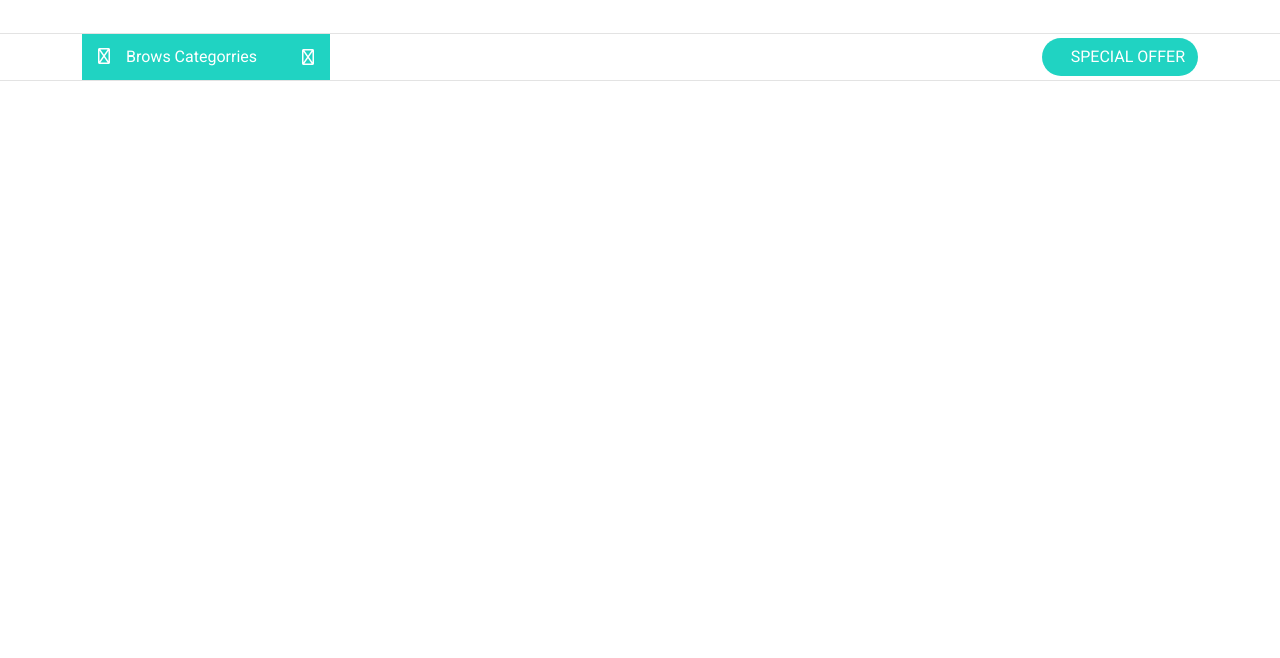
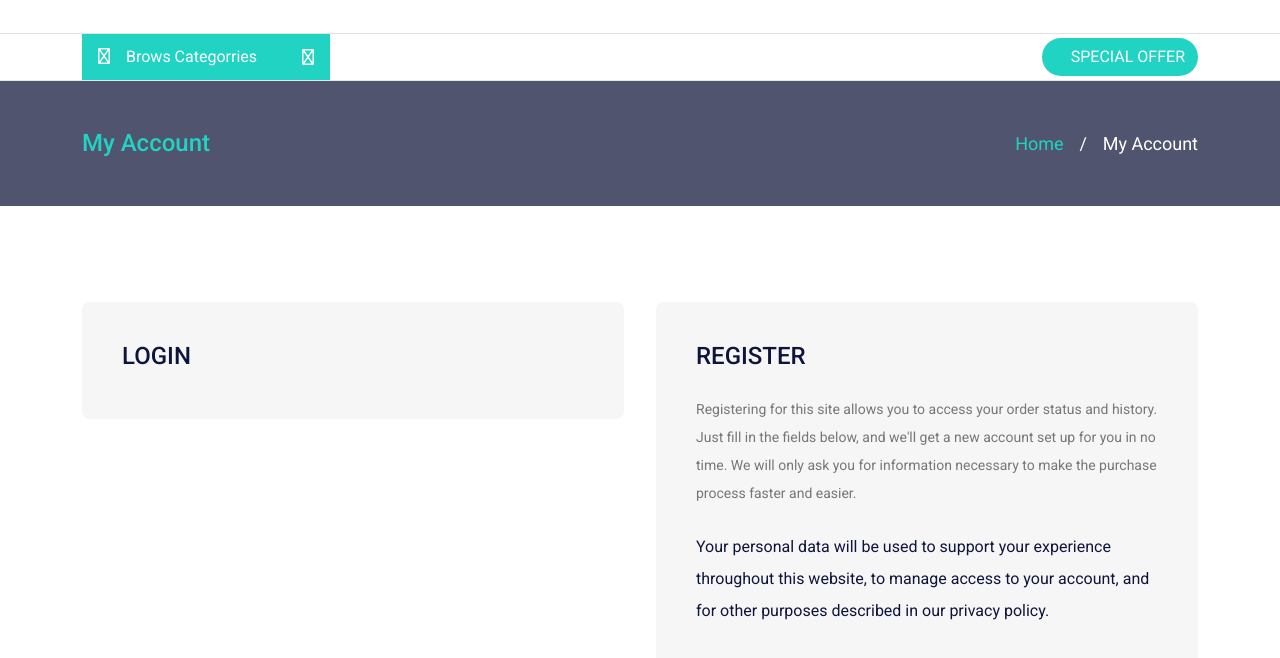
Before and after one commit to SuraAlhasnawi/webshop2, a plain HTML site: page account.html in a window 1280 px wide. Shown: the part 102-760 px from the top of the page. Drawn offline with nearby package versions, Linux system fonts and the light colour scheme.

Commit message:
write commit

```diff
--- a/account.html
+++ b/account.html
@@ -96,3 +96,44 @@
   </nav>
  </div>
 </header>
+
+<section  class="site-title">
+  <div class="container">
+    <h1>My Account</h1>
+     <ul class="breadcrumb">
+      <li><a href="index.html">Home</a></li>
+      <li>My Account</li>
+    </ul>
+  </div>
+</section>
+
+<section class="signup-signin">
+  <div class="container">
+    <div class="card">
+      <div class="card-body">
+       <h1 class="card-title">LOGIN</h1>
+
+      </div>
+    </div>
+    <div class="card">
+      <div class="card-body">
+       <h1 class="card-title">REGISTER</h1>
+       <P class="card-text text-small">Registering for this site allows you to access your order status and history. Just fill in the fields below, and we'll get a new account set up for you in no time. We will only ask you for information necessary to make the purchase process faster and easier.</P>
+
+
+
+
+       <P class="card-text">Your personal data will be used to support your experience throughout this website, to manage access to your account, and for other purposes described in our privacy policy.</P>
+      </div>
+    </div>
+  </div>
+</section>
+
+
+
+
+
+
+
+</body>
+</html>
--- a/css/style.css
+++ b/css/style.css
@@ -12,6 +12,7 @@
     --color-gray-2:#E3E3E3;
     --color-gray-3:#EEEEEE;
     --cololr-gray-4:#F6F6F6;
+    --cololr-gray-5:#777777;
     --color-product-instock:#82D8C6;
     --color-product-outofstock:#FE6C6C;
 
@@ -552,3 +553,93 @@ transition: all 0.3s ease-in-out;
      .new-arrivals .card .card-menu li a:hover{
      color:var(--color-theme);
       }
+
+
+.site-title {
+    background-color: var(--color-theme-dark-light);
+    color:var(--color-white);
+    padding-top: 3rem;
+    padding-bottom: 3rem;
+}
+
+.site-title .container{
+    display: flex;
+    justify-content: space-between;
+    align-items: center;
+
+    }
+.site-title h1{
+    color:var(--color-theme);
+    font-size: var(--font-size-18);
+    margin: 0;
+    font-family: var (--font-roboto);
+    font-weight: var(--font-weight-medium);
+}
+
+  .site-title nav ul {
+    display: flex;
+    align-items: center;
+    margin: 0;
+    padding: 0;
+    list-style: none;
+    }
+    .site-title .breadcrumb {
+     list-style: none;
+    margin: 0;
+    }
+  .site-title .breadcrumb li {
+    display: inline;
+    font-size: 18px;
+    }
+  .site-title .breadcrumb li+li:before {
+    padding: 0 0.7rem 0 1rem;
+    color: var(--color-white);
+    content: "/\00a0";
+    }
+   .site-title .breadcrumb li a {
+    color: var(--color-theme);
+    text-decoration: none;
+    }
+    .site-title .breadcrumb li a:hover {
+    color: var(--color-theme-light);
+    text-decoration: underline;
+    }
+
+    .signup-signin{
+        margin: 6rem 0;
+
+    }
+    .signup-signin .container{
+        display: grid;
+        grid-template-columns: 1fr 1fr;
+        column-gap: 2rem;
+        align-items: start;
+    }
+
+    .signup-signin .card{
+        padding: 1.5rem;
+        border: none;
+        border-radius: var(--border-radius-small);
+        background-color: var(--cololr-gray-4);
+
+     }
+
+          .signup-signin .card .card-body h1 {
+            font-family: var(--font-roboto);
+            font-weight:var(--font-weight-medium);
+            color: var(--color-theme-dark);
+            font-size: 1.5rem;
+
+
+           }
+
+           .signup-signin .card .card-body .card-text {
+            margin: 1.5rem 0;
+            line-height: 2;
+
+            }
+
+            .signup-signin .card .card-body .card-text.text-small{
+             color: var(--cololr-gray-5);
+             font-size: 0.875rem;
+            }
```
Also changed, not shown: index.html (+1 -1 lines).
